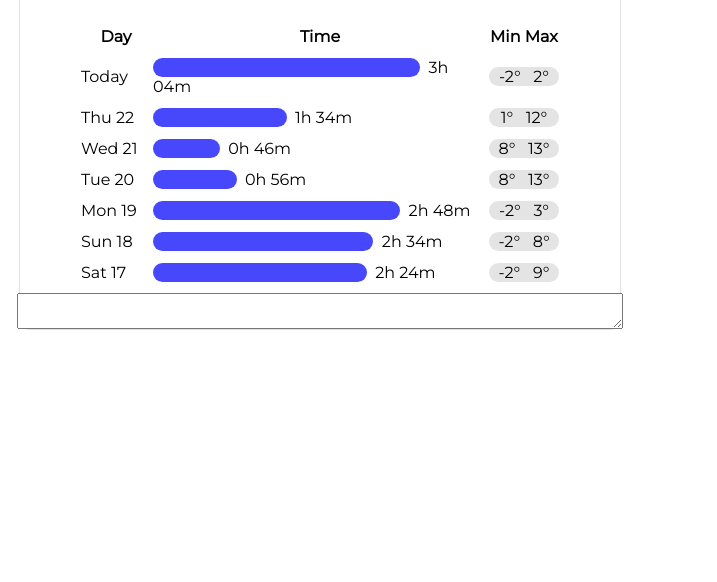
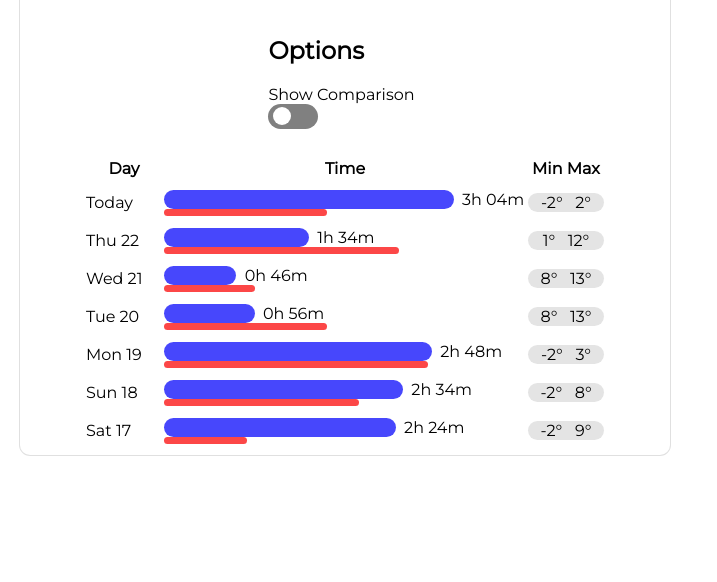
Before and after one commit to darrenarbon/hive-heating-stats, a website: page ui/index.html in a window 1280 px wide. Shown: the part 218-800 px from the top of the page, without its empty margins (0-717 px from the left). Drawn offline with Linux system fonts and the light colour scheme.

Commit message:
Add comparison

```diff
--- a/src/types.ts
+++ b/src/types.ts
@@ -8,9 +8,11 @@ export type RawData = {
 
 export type FormattedData = {
 	day: string;
-	timeBlock: TimeBlock;
+	heatingTimeBlock: TimeBlock;
+	comparisonHeatingTimeBlock: TimeBlock;
 	totalSeconds: number;
-	lineChartPercentage: number;
+	heatingLineChartPercentage: number;
+	comparisonHeatingLineChartPercentage: number;
 	minTemp: number;
 	maxTemp: number;
 };
--- a/ui/index.html
+++ b/ui/index.html
@@ -12,7 +12,7 @@
 			}
 
 			.ha-card {
-				width: 600px;
+				width: 650px;
 			}
 
 			.container {
@@ -121,10 +121,55 @@
 				float: left;
 			}
 
-            textarea {
-                width: 100%;
-                height: 100%;
-            }
+			.week-view-day-value-block-comparison {
+				height: 100%;
+				background-color: rgb(252, 71, 71);
+				border-radius: 20px;
+				float: left;
+				height: 7px;
+			}
+
+            input[type=checkbox]{
+				height: 0;
+				width: 0;
+				visibility: hidden;
+			}
+
+			label {
+				cursor: pointer;
+				text-indent: -9999px;
+				width: 50px;
+				height: 25px;
+				background: grey;
+				display: block;
+				border-radius: 20px;
+				position: relative;
+			}
+
+			label:after {
+				content: '';
+				position: absolute;
+				top: 3px;
+				left: 5px;
+				width: 18px;
+				height: 18px;
+				background: #fff;
+				border-radius: 90px;
+				transition: 0.3s;
+			}
+
+			input:checked + label {
+				background: #bada55;
+			}
+
+			input:checked + label:after {
+				left: calc(100% - 5px);
+				transform: translateX(-100%);
+			}
+
+			label:active:after {
+				width: 130px;
+			}
 		</style>
 	</head>
 	<body>
@@ -143,6 +188,10 @@
 					</div>
 				</div>
 				<br />
+				<div><h2>Options</h2>
+					Show Comparison<input type="checkbox" id="switch" /><label for="switch">Toggle</label>
+				</div>
+				<br />
 				<table class="week-view">
                     <head>
                         <tr>
@@ -156,6 +205,7 @@
 						<td class="week-view-day-value">
 							<div class="week-view-day-value-block MAX-WIDTH-IS-80" style="width: 80%">&nbsp;</div>
 							<div>&nbsp; 3h 04m</div>
+							<div class="week-view-day-value-block-comparison" style="width: 45%">&nbsp;</div>
 						</td>
 						<td class="week-view-day-temperatures"><div>-2&deg; &nbsp; 2&deg;</div></td>
 					</tr>
@@ -164,6 +214,7 @@
 						<td class="week-view-day-value">
 							<div class="week-view-day-value-block" style="width: 40%">&nbsp;</div>
 							<div>&nbsp; 1h 34m</div>
+							<div class="week-view-day-value-block-comparison" style="width: 65%">&nbsp;</div>
 						</td>
 						<td class="week-view-day-temperatures"><div>1&deg; &nbsp; 12&deg;</div></td></td>
 					</tr>
@@ -172,6 +223,7 @@
 						<td class="week-view-day-value">
 							<div class="week-view-day-value-block" style="width: 20%">&nbsp;</div>
 							<div>&nbsp; 0h 46m</div>
+							<div class="week-view-day-value-block-comparison" style="width: 25%">&nbsp;</div>
 						</td>
 						<td class="week-view-day-temperatures"><div>8&deg; &nbsp; 13&deg;</div></td></td>
 					</tr>
@@ -180,6 +232,7 @@
 						<td class="week-view-day-value">
 							<div class="week-view-day-value-block" style="width: 25%">&nbsp;</div>
 							<div>&nbsp; 0h 56m</div>
+							<div class="week-view-day-value-block-comparison" style="width: 45%">&nbsp;</div>
 						</td>
 						<td class="week-view-day-temperatures"><div>8&deg; &nbsp; 13&deg;</div></td></td>
 					</tr>
@@ -188,6 +241,7 @@
 						<td class="week-view-day-value">
 							<div class="week-view-day-value-block" style="width: 74%">&nbsp;</div>
 							<div>&nbsp; 2h 48m</div>
+							<div class="week-view-day-value-block-comparison" style="width: 73%">&nbsp;</div>
 						</td>
 						<td class="week-view-day-temperatures"><div>-2&deg; &nbsp; 3&deg;</div></td></td>
 					</tr>
@@ -196,6 +250,7 @@
 						<td class="week-view-day-value">
 							<div class="week-view-day-value-block" style="width: 66%">&nbsp;</div>
 							<div>&nbsp; 2h 34m</div>
+							<div class="week-view-day-value-block-comparison" style="width: 54%">&nbsp;</div>
 						</td>
 						<td class="week-view-day-temperatures"><div>-2&deg; &nbsp; 8&deg;</div></td></td>
 					</tr>
@@ -204,13 +259,11 @@
 						<td class="week-view-day-value">
 							<div class="week-view-day-value-block" style="width: 64%">&nbsp;</div>
 							<div>&nbsp; 2h 24m</div>
+							<div class="week-view-day-value-block-comparison" style="width: 23%">&nbsp;</div>
 						</td>
 						<td class="week-view-day-temperatures"><div>-2&deg; &nbsp; 9&deg;</div></td></td>
 					</tr>
 				</table>
-                <textarea>
-
-                </textarea>
 			</div>
 		</div>
 	</body>
```
Also changed, not shown: src/index.ts (+55 -11 lines), src/style.ts (+50 -0 lines), dist/hive-heating-stats.js.
